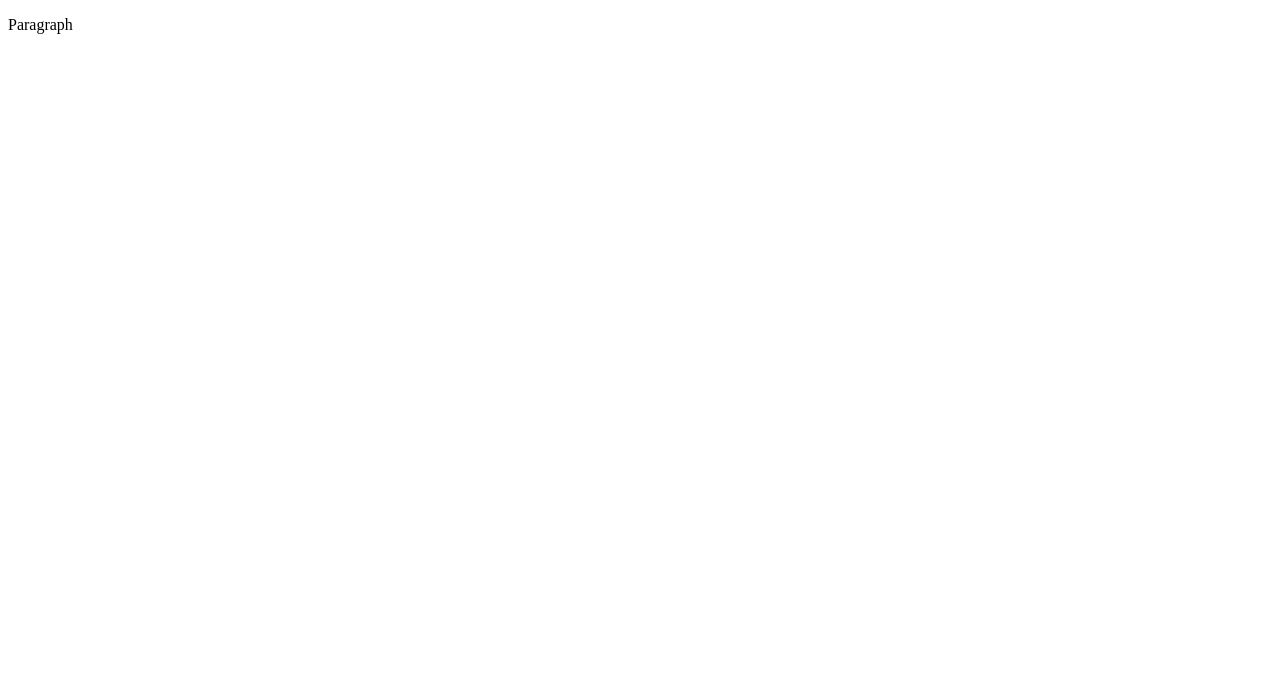
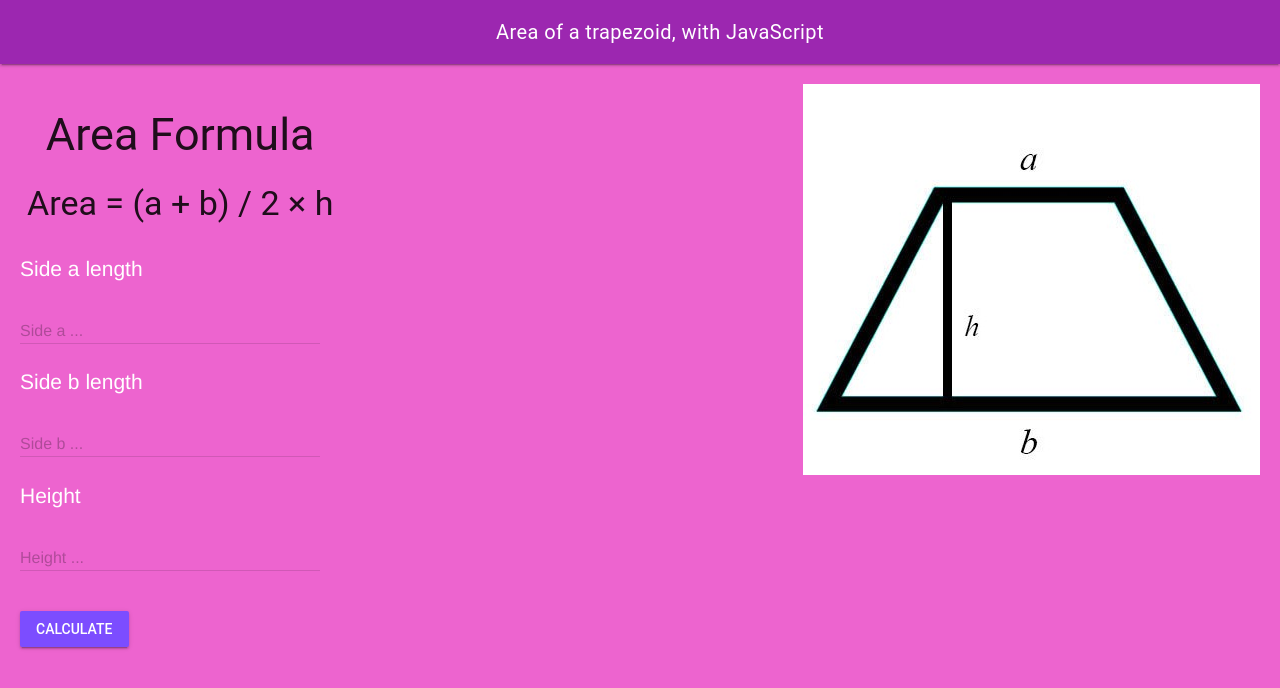
Before and after one commit to MTHS-ICS2O-2-2022/ICS2O-Assignment-02-Olivia-Boyce-Richardson, a plain HTML site: page index.html in a window 1280 px wide. Drawn offline with nearby package versions, Linux system fonts and the light colour scheme.

Commit message:
html fixes

```diff
--- a/css/style.css
+++ b/css/style.css
@@ -2,3 +2,35 @@
 * Created on: Sep 2020
 * This file contains the CSS for index.html
 */
+img {
+  float: right;
+}
+
+.mdl-layout__header-row {
+  align-items: center;
+  justify-content: center;
+}
+
+.mdl-layout__content {
+  padding-left: 15pt;
+  padding-right: 15pt;
+  padding-top: 15pt;
+}
+
+/* Due to error in MDL : https://github.com/google/material-design-lite/issues/5281
+*/
+.mdl-ripple {
+  background: #000;
+  opacity: 0.001;
+}
+
+body {
+  background-color: rgb(237 100 207);
+}
+
+p {
+  color: white;
+  font-family: Helvetica, Arial, sans-serif;
+  font-size: 1.5rem;
+  padding-top: 5pt;
+}
--- a/index.html
+++ b/index.html
@@ -1,9 +1,123 @@
 <!DOCTYPE html>
 <html>
   <head>
-    <title>Title</title>
+    <meta charset="utf-8" />
+    <meta name="description" content="Area of a trapezoid, with JavaScript" />
+    <meta name="keywords" content="mths, ics2o" />
+    <meta name="author" content olivia b-r />
+    <meta name="viewport" content="width=device-width, initial-scale=1.0" />
+    <link
+      rel="apple-touch-icon"
+      sizes="180x180"
+      href="fat dog apple-touch-icon.jpg"
+    />
+    <link
+      rel="icon"
+      type="image/png"
+      sizes="32x32"
+      href="fat dog favicon-32x32.jpg"
+    />
+    <link
+      rel="icon"
+      type="image/png"
+      sizes="16x16"
+      href="fat dog favicon-16x16.jpg"
+    />
+    <link rel="manifest" href="site.webmanifest" />
+    <link
+      rel="stylesheet"
+      href="https://fonts.googleapis.com/icon?family=Material+Icons"
+    />
+    <link
+      rel="stylesheet"
+      href="https://code.getmdl.io/1.3.0/material.purple-deep_purple.min.css"
+    />
+    <link rel="stylesheet" href="./css/style.css" />
+    <title>Area of a trapezoid, with JavaScript</title>
   </head>
   <body>
-    <p>Paragraph</p>
+    <script defer src="https://code.getmdl.io/1.3.0/material.min.js"></script>
+    <script src="./js/script.js"></script>
+    <div class="mdl-layout mdl-js-layout mdl-layout--fixed-header">
+      <header class="mdl-layout__header">
+        <div class="mdl-layout__header-row">
+          <span class="mdl-layout-title"
+            >Area of a trapezoid, with JavaScript</span
+          >
+        </div>
+      </header>
+      <main class="mdl-layout__content">
+        <table>
+          <tr>
+            <th></th>
+            <th>
+              <h2>Area Formula</h2>
+              <h3>Area = (a + b) / 2 × h</h3>
+            </th>
+          </tr>
+          <img src="./images/trapezoid-area.jpg" alt="style" . />
+        </table>
+        <!-- Simple Textfield -->
+        <form action="#">
+          <p>Side a length</p>
+          <div class="mdl-textfield mdl-js-textfield">
+            <input
+              class="mdl-textfield__input"
+              type="text"
+              pattern="-?[0-9]*(\.[0-9]+)?"
+              id="side a length"
+            />
+            <label class="mdl-textfield__label" for="height of the triangle"
+              >Side a ...</label
+            >
+            <span class="mdl-textfield__error">Input is not a number!</span>
+          </div>
+        </form>
+        <!-- Numeric Textfield -->
+        <form action="#">
+          <p>Side b length</p>
+          <div class="mdl-textfield mdl-js-textfield">
+            <input
+              class="mdl-textfield__input"
+              type="text"
+              pattern="-?[0-9]*(\.[0-9]+)?"
+              id="side b length"
+            />
+            <label class="mdl-textfield__label" for="base of the triangle"
+              >Side b ...</label
+            >
+            <span class="mdl-textfield__error">Input is not a number!</span>
+          </div>
+        </form>
+        <!-- Numeric Textfield -->
+        <form action="#">
+          <p>Height</p>
+          <div class="mdl-textfield mdl-js-textfield">
+            <input
+              class="mdl-textfield__input"
+              type="text"
+              pattern="-?[0-9]*(\.[0-9]+)?"
+              id="height"
+            />
+            <label class="mdl-textfield__label" for="base of the triangle"
+              >Height ...</label
+            >
+            <span class="mdl-textfield__error">Input is not a number!</span>
+          </div>
+        </form>
+        <br />
+        <!-- Raised button with ripple -->
+        <button
+          class="mdl-button mdl-js-button mdl-button--raised mdl-js-ripple-effect mdl-button--accent"
+          onclick="calculate()"
+        >
+          Calculate
+        </button>
+        <br />
+        <div id="answers">
+          <div id="area"></div>
+        </div>
+      </main>
+    </div>
   </body>
 </html>
--- a/js/script.js
+++ b/js/script.js
@@ -3,3 +3,19 @@
 // Created by: Mr. Coxall
 // Created on: Sep 2020
 // This file contains the JS functions for index.html
+'use strict'
+/**
+ * This function calculates area and perimeter of rectangle.
+ */
+function calculate () {
+  // input
+  const side a = parseInt(document.getElementById('side a length').value)
+  const side b = parseInt(document.getElementById('side b length').value)
+  const base = parseInt(document.getElementById('height').value)
+
+  // process
+  const area = side a length + side b length / 2 * height
+
+  // output
+  document.getElementById('area').innerHTML = 'Area is: ' + area + ' cm²'
+}
```
Also changed, not shown: images/trapezoid-area.jpg (added).
